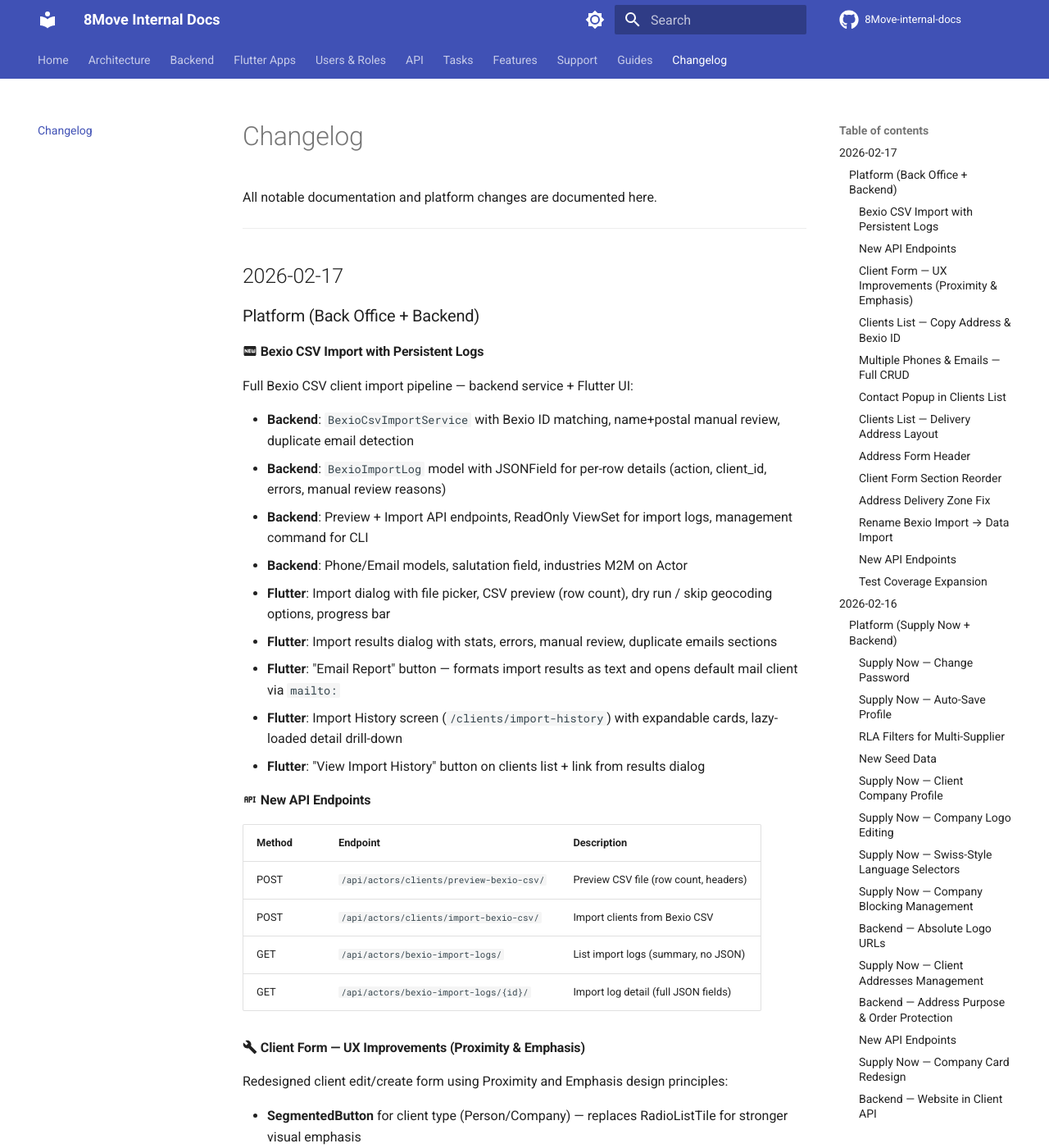
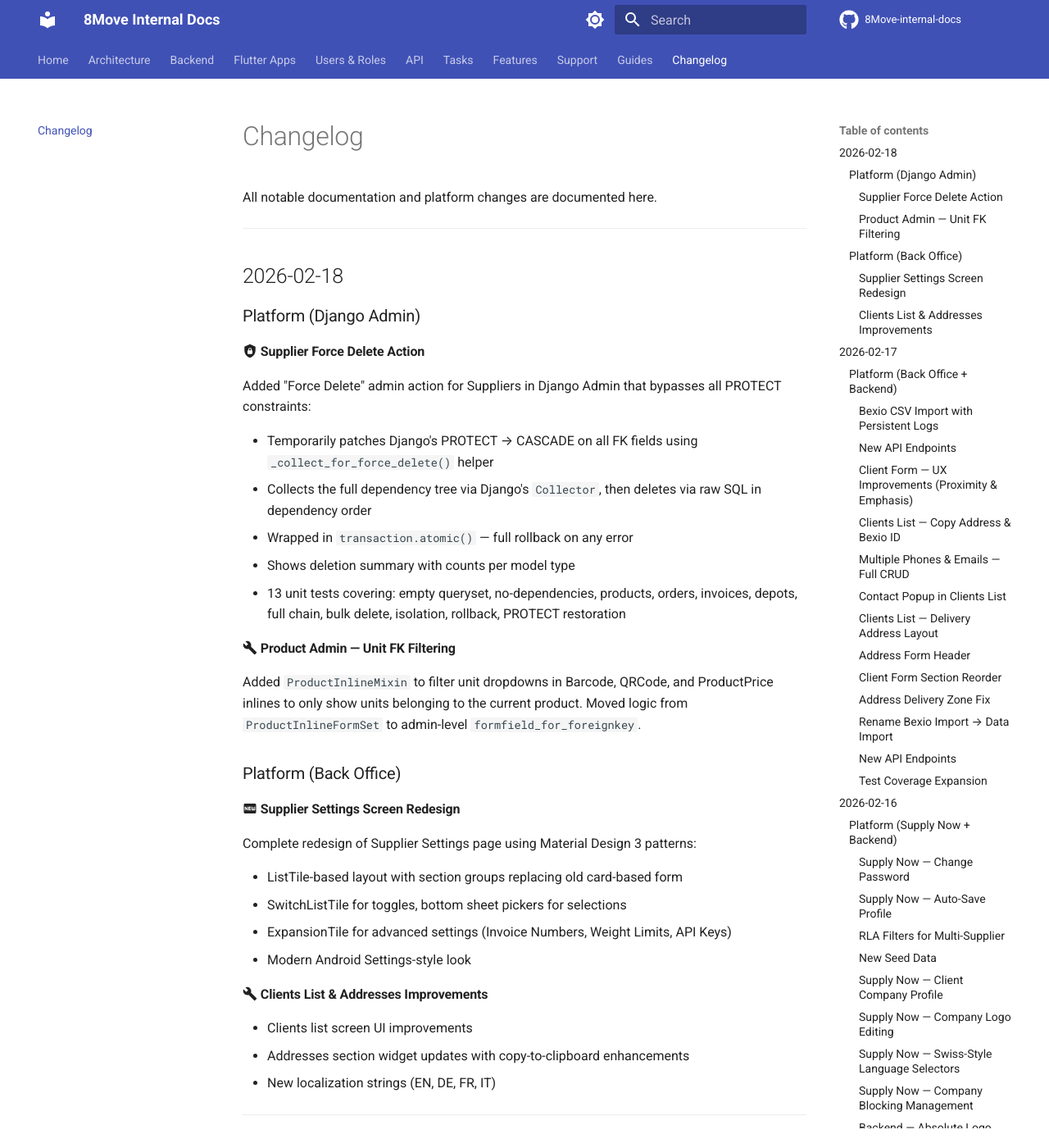
Before and after one commit to MaxShytov/8Move-internal-docs, an MkDocs documentation site: the page built from docs/changelog.md, in a window 1280 px wide and 1400 px high. Shown: the whole window at 82% size. Built offline with MkDocs 1.6.1 and Material for MkDocs 9.7.7, drawn with Linux system fonts in a browser that asks for light colours; comment, search, counter and statistics services are not loaded.

Commit message:
docs: add Force Delete action, Settings redesign, product admin improvements to changelog
Co-Authored-By: Claude Opus 4.6 <noreply@anthropic.com>

```diff
--- a/docs/changelog.md
+++ b/docs/changelog.md
@@ -1,6 +1,43 @@
 # Changelog
 
 All notable documentation and platform changes are documented here.
+
+---
+
+## 2026-02-18
+
+### Platform (Django Admin)
+
+#### :material-shield-lock: Supplier Force Delete Action
+
+Added "Force Delete" admin action for Suppliers in Django Admin that bypasses all PROTECT constraints:
+
+- Temporarily patches Django's PROTECT → CASCADE on all FK fields using `_collect_for_force_delete()` helper
+- Collects the full dependency tree via Django's `Collector`, then deletes via raw SQL in dependency order
+- Wrapped in `transaction.atomic()` — full rollback on any error
+- Shows deletion summary with counts per model type
+- 13 unit tests covering: empty queryset, no-dependencies, products, orders, invoices, depots, full chain, bulk delete, isolation, rollback, PROTECT restoration
+
+#### :material-wrench: Product Admin — Unit FK Filtering
+
+Added `ProductInlineMixin` to filter unit dropdowns in Barcode, QRCode, and ProductPrice inlines to only show units belonging to the current product. Moved logic from `ProductInlineFormSet` to admin-level `formfield_for_foreignkey`.
+
+### Platform (Back Office)
+
+#### :material-new-box: Supplier Settings Screen Redesign
+
+Complete redesign of Supplier Settings page using Material Design 3 patterns:
+
+- ListTile-based layout with section groups replacing old card-based form
+- SwitchListTile for toggles, bottom sheet pickers for selections
+- ExpansionTile for advanced settings (Invoice Numbers, Weight Limits, API Keys)
+- Modern Android Settings-style look
+
+#### :material-wrench: Clients List & Addresses Improvements
+
+- Clients list screen UI improvements
+- Addresses section widget updates with copy-to-clipboard enhancements
+- New localization strings (EN, DE, FR, IT)
 
 ---
 
```
Also changed, not shown: docs/tasks/current/notes.md (+9 -0 lines), docs/users/platform-admin.md (+1 -0 lines).
